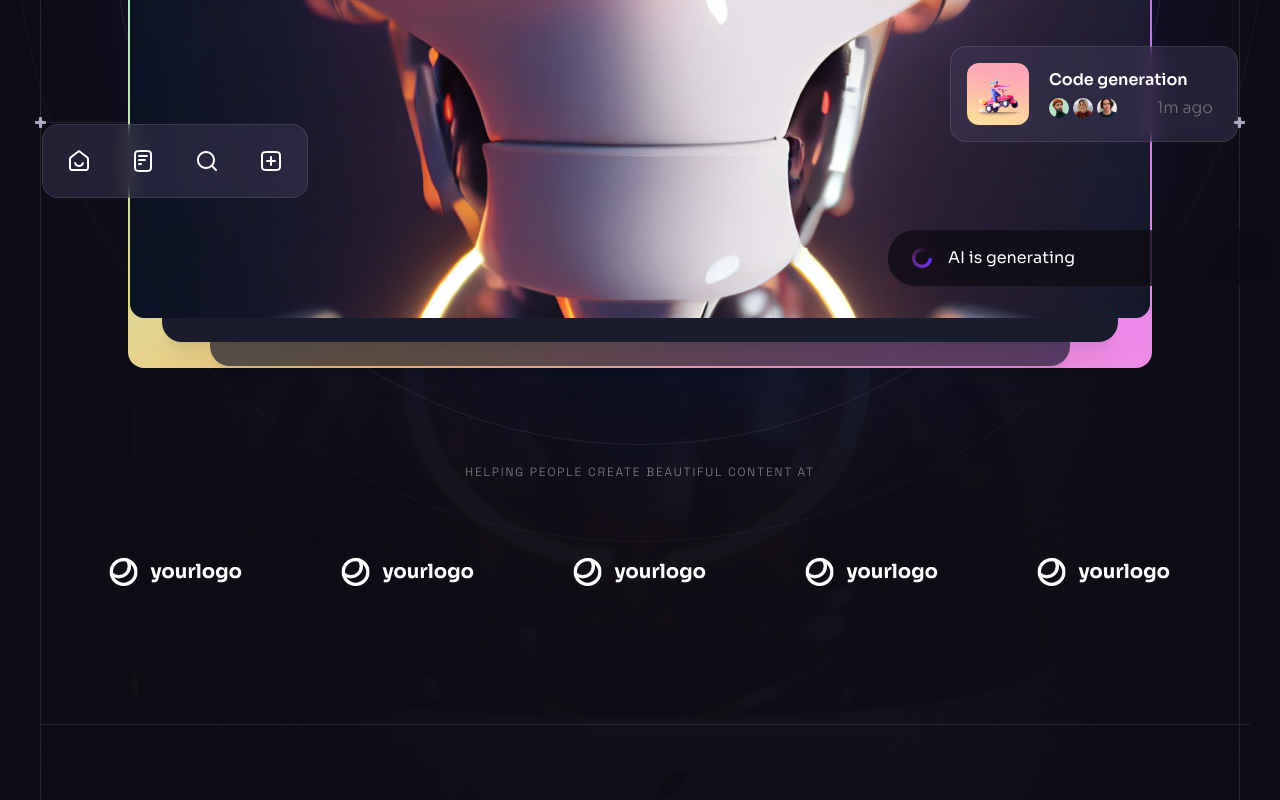
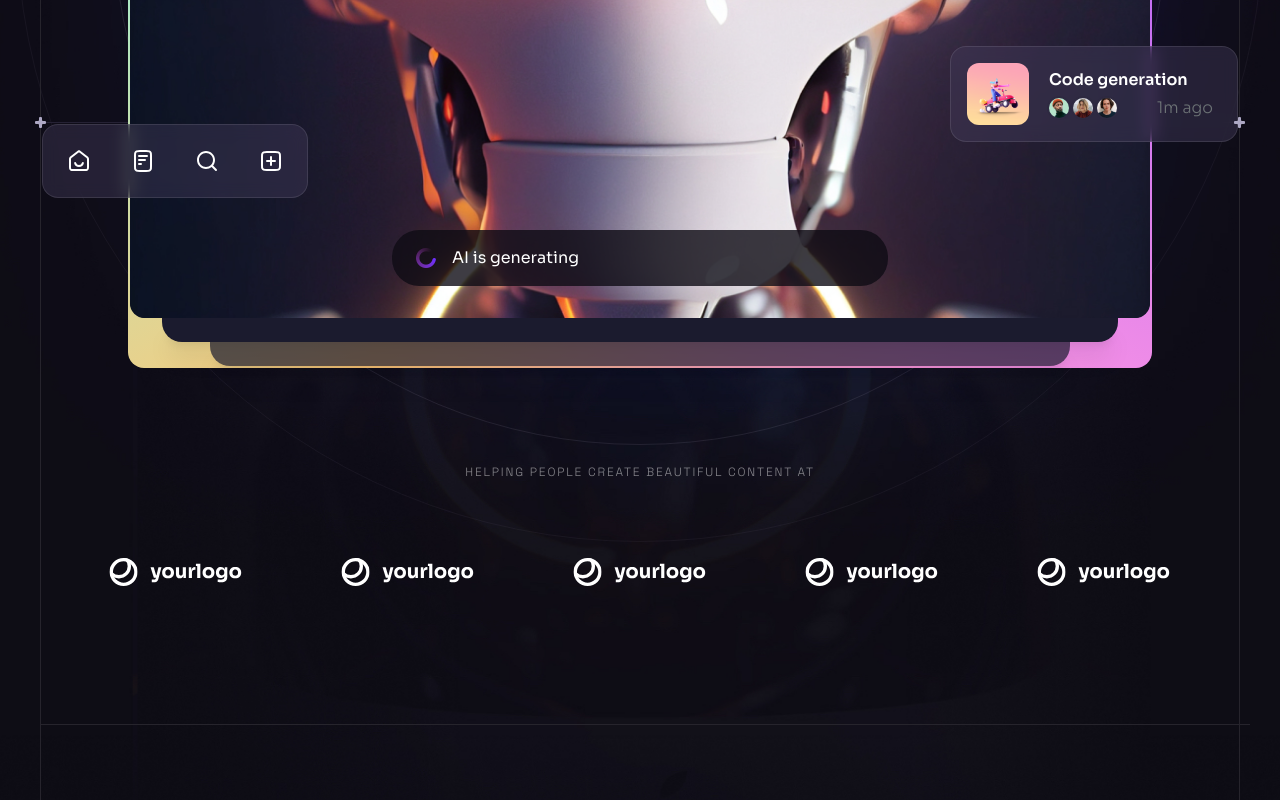
Before and after one commit to giorgiagiro/landing-page-brainwave, a React (Vite) app: page / in a window 1280 px wide. Shown: the part 762-1562 px from the top of the page. Built offline with nearby package versions, Linux system fonts and the light colour scheme.

Commit message:
hero fix

```diff
--- a/src/components/Hero.jsx
+++ b/src/components/Hero.jsx
@@ -58,7 +58,7 @@
                                     alt="AI"
                                 ></img>
 
-                                <Generating className="absolute left-4 right-4 bottom-5 md:left-1/2 md:right-auto md:bottom-8 md:w-[31rem] md:translate-x-1/2" />
+                                <Generating className="absolute left-4 right-4 bottom-5 md:left-1/2 md:right-auto md:bottom-8 md:w-[31rem] md:-translate-x-1/2" />
 
                                 <ScrollParallax isAbsolutelyPositioned>
                                     <ul className="hidden absolute -left-[5.5rem] bottom-[7.5rem] px-1 py-1 bg-n-9/40 backdrop-blur border border-n-1/10 rounded-2xl xl:flex">
```
